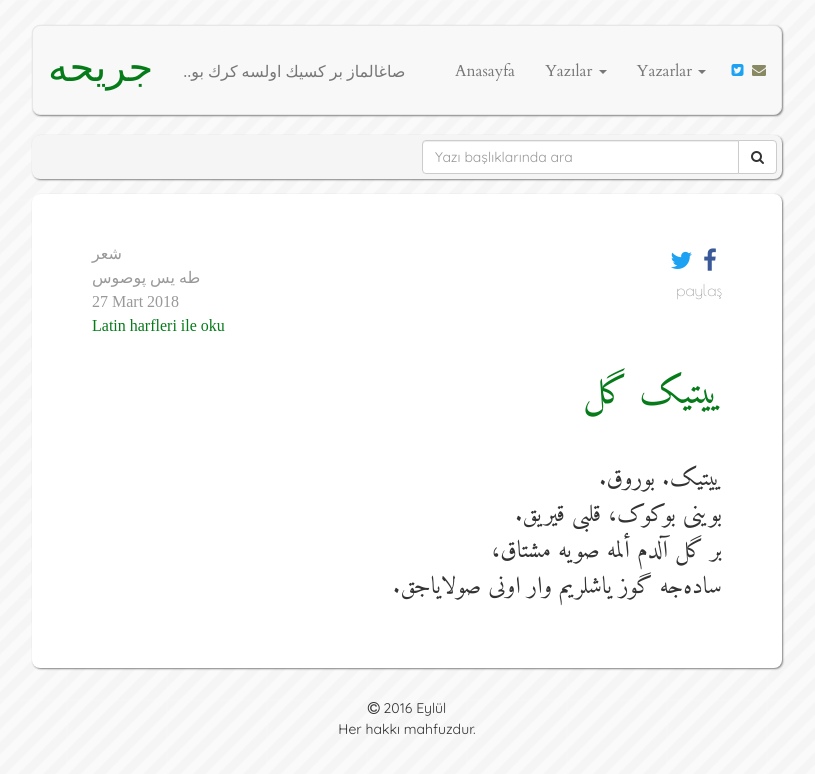
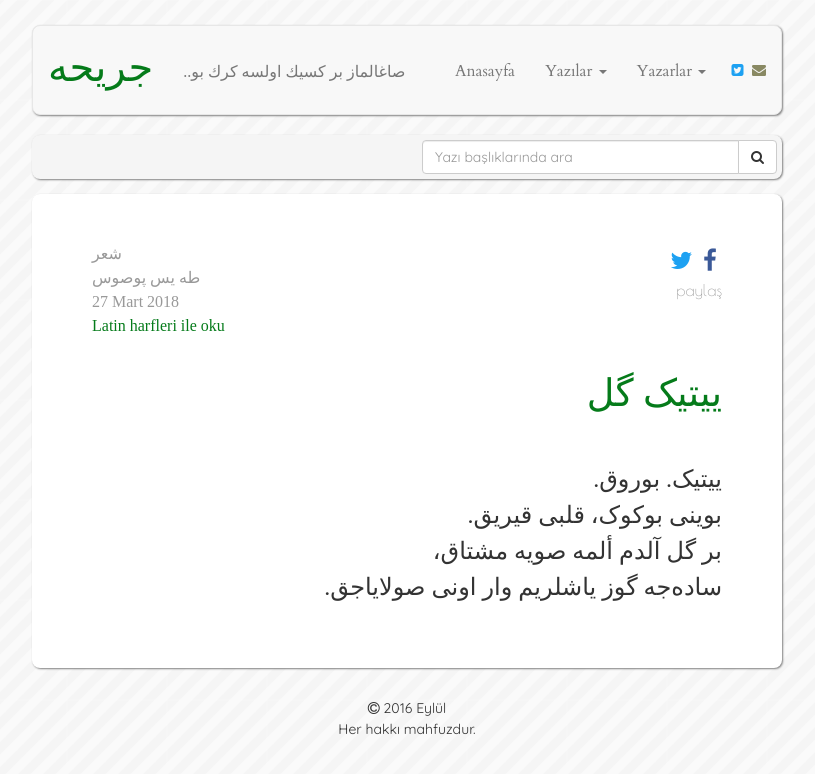
Before and after one commit to muhammedaydogdu/muhammedaydogdu.github.io, a Jekyll site: the page built from _posts/2018-03-27-yitik-gul-os.md, in a window 1280 px wide. Shown: the top 774 px of the page, without its empty margins (233-1048 px from the left). Built offline with Jekyll 4.4.1, drawn with Linux system fonts in a browser that asks for light colours; some web fonts are replaced.

Commit message:
Update style.css

```diff
--- a/css/style.css
+++ b/css/style.css
@@ -126,7 +126,7 @@ nav li a.social {
 }
 
 .os-text {
-  font-family: 'Amiri', serif;
+  font-family: 'Mirza', cursive;
 }
 
 .container .jumbotron .os-text p {
```
